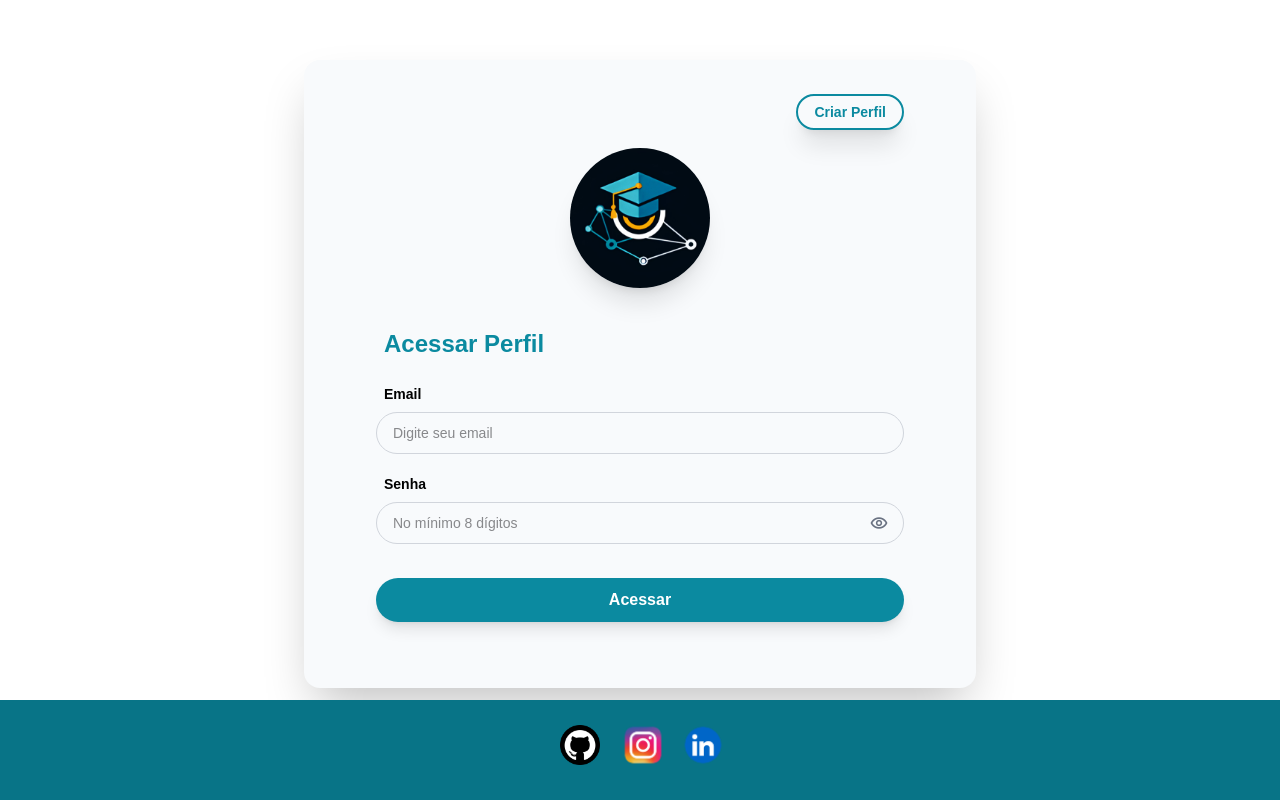
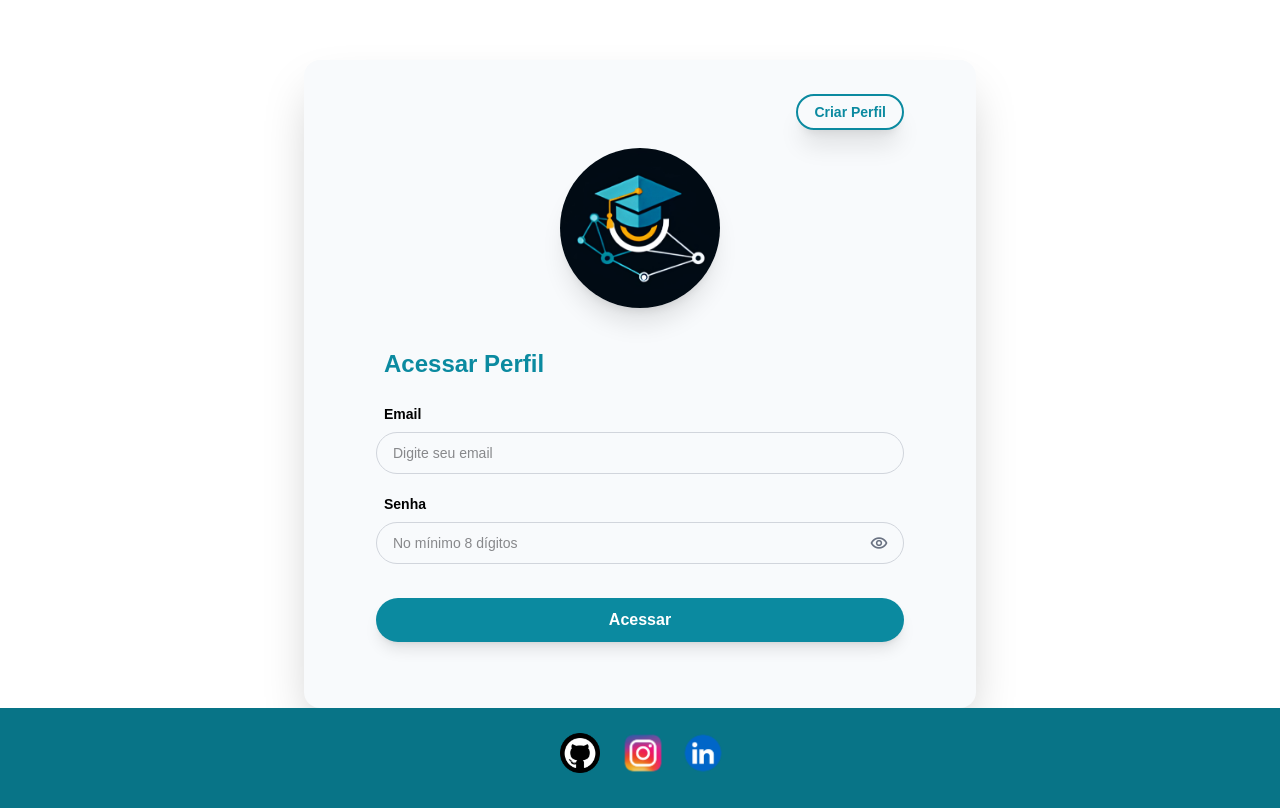
Before and after one commit to GuilhermeMeloRoxo/SCE, a Next.js app: page /login in a window 1280 px wide. Built offline with nearby package versions, Linux system fonts and the light colour scheme; no server answers.

Commit message:
feat: adiciona formatador de cpf no cadastro e altera tamanho da logo em cadastro e login

```diff
--- a/src/app/cadastro/page.tsx
+++ b/src/app/cadastro/page.tsx
@@ -72,7 +72,7 @@ export default function Cadastro() {
 
         const dados = await cadastrarUsuario(nome, username, email, cpf, senha);
         if (dados.session){
-          router.push('/mural');
+          router.push('/');
         } else {
           mostrarAlerta("ok", "Cadastro realizado! Confira seu email para ativar sua conta.")
         }
@@ -91,7 +91,7 @@ export default function Cadastro() {
       <main className="bg-slate-50 p-8 shadow-2xl w-full max-w-2xl sm:rounded-2xl sm:mt-15 sm:px-18 lg:mx-auto">
         <div>
           <div className="flex justify-center pb-8">
-            <Image src="/logo.png" alt="Logo SCE" width={24} height={24} />
+            <Image src="/logo.png" alt="Logo SCE" width={160} height={160} className='shadow-xl rounded-full h-20 w-20 sm:h-40 sm:w-40' />
           </div>
           <h1 className="text-2xl font-bold text-[#0b8aa0] m-2 pb-4">Criar Perfil</h1>
 
@@ -120,7 +120,7 @@ export default function Cadastro() {
                   type="text"
                   value={username}
                   onChange={handleUsernameChange}
-                  minLength={3}
+                  minLength={4}
                   pattern="[A-Za-z0-9\-]+"
                   title="Permitido apenas letras, números e hífen."
                   placeholder="Digite seu nome de usuário"
--- a/src/app/login/page.tsx
+++ b/src/app/login/page.tsx
@@ -40,8 +40,14 @@ export default function Login() {
     return (
         <main className="bg-slate-50 p-8 shadow-2xl w-full max-w-2xl sm:rounded-2xl sm:mt-15 sm:px-18 lg:mx-auto">
         <div>
-            <div className="text-right mt-2 mb-6"><Link className="text-sm font-bold text-[#0b8aa0] py-2 px-4 border-2 shadow-xl rounded-3xl hover:bg-[#0b8aa0] hover:text-white hover:border-[#0b8aa0]" href="/pages/cadastro/">Criar Perfil</Link></div>
-            <div className="flex justify-center pb-8"><Image width={140} height={240} className="h-30 shadow-xl rounded-full sm:h-35" src="/logo.png" alt="Logo SCE" /></div>
+            <div className="text-right mt-2 mb-6">
+              <Link className="text-sm font-bold text-[#0b8aa0] py-2 px-4 border-2 shadow-xl rounded-3xl hover:bg-[#0b8aa0] hover:text-white hover:border-[#0b8aa0]"
+              href="/cadastro/">Criar Perfil
+              </Link>
+            </div>
+            <div className="flex justify-center pb-8">
+              <Image width={160} height={160} className="shadow-xl rounded-full h-20 w-20 sm:h-40 sm:w-40" src="/logo.png" alt="Logo SCE" />
+            </div>
             <h1 className="text-2xl font-bold text-[#0b8aa0] m-2 pb-4">Acessar Perfil</h1>
             <form ref={formRef} onSubmit={handleLoginSubmit} className="space-y-5">
                 <div>
```
